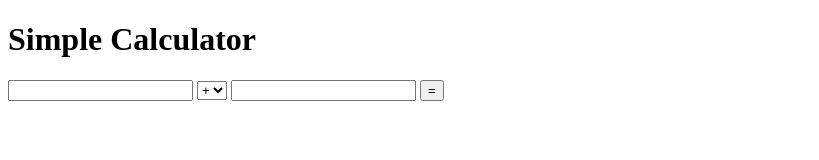
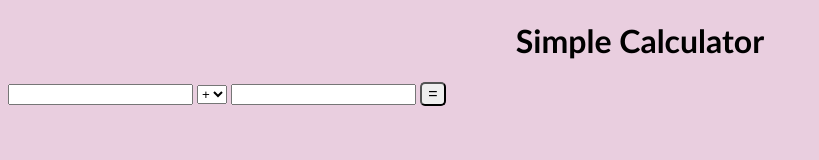
Before and after one commit to MarcalCodes/simpleCalculator, a plain HTML site: page simpleCalculator/index.html in a window 1280 px wide. Shown: the whole page, without its empty margins (0-819 px from the left). Drawn offline with Linux system fonts and the light colour scheme.

Commit message:
simple css

```diff
--- a/simpleCalculator/assets/styles.css
+++ b/simpleCalculator/assets/styles.css
@@ -1,3 +1,22 @@
-.beRed {
-    background-color: red;
+body{
+    background-color: rgb(233, 206, 223);
+    font-family:'Trebuchet MS', 'Lucida Sans Unicode', 'Lucida Grande', 'Lucida Sans', Arial, sans-serif;
+
 }
+
+h1{
+    text-align: center;
+
+}
+
+button{
+    font-size: medium;
+    border-radius:5px;
+
+}
+
+button:hover {
+    background-color:rgb(175, 163, 163) ;
+    opacity: 0.90;
+
+}
```
